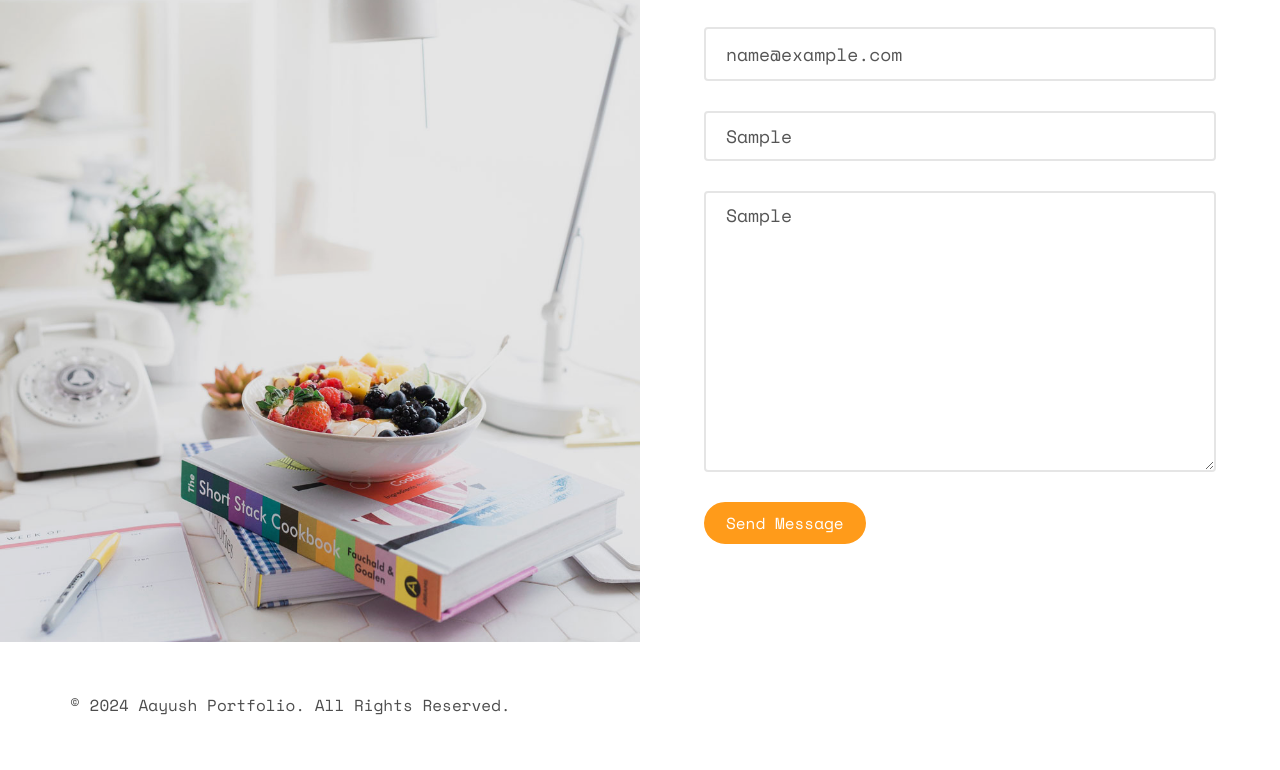
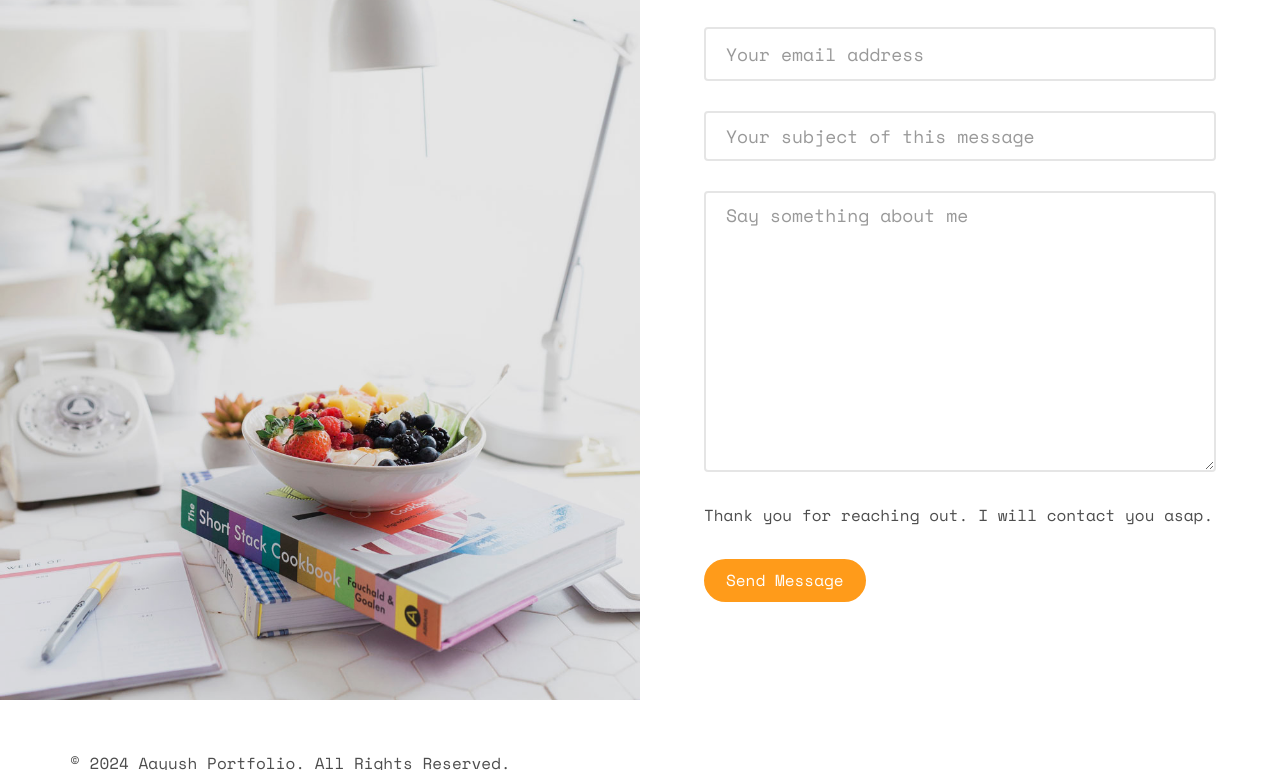
Before and after one commit to 1Aayush3/my-portfolio, a plain HTML site: page index.html in a window 1280 px wide. Both pictures are taken after typing "Sample", "Sample", "name@example.com", "Sample", "Sample" into the empty fields and a click on the input "Send Message". Shown: the part 6308-7078 px from the top of the page. Drawn offline with nearby package versions, Linux system fonts and the light colour scheme; some packages are replaced by stand-ins of ours; no server answers; files whose address does not match are found by name.

Commit message:
contact feature maintained

```diff
--- a/index.html
+++ b/index.html
@@ -565,7 +565,6 @@
 					<div class="overlay"></div>
 				</div>
 				<div class="choose animate-box">
-					<p id="response-message" style="display: none;"></p>
 					<h2>Contact</h2>
 					<form id="contactForm">
 						<div class="row form-group">
@@ -595,13 +594,13 @@
 						<div class="row form-group">
 							<div class="col-md-12">
 								<textarea name="message" id="message" cols="30" rows="10" class="form-control"
-									placeholder="Say something about us" required></textarea>
+									placeholder="Say something about me" required></textarea>
 							</div>
 						</div>
+						<p id="response-message" style="display: none;"></p>
 						<div class="form-group">
 							<input type="submit" value="Send Message" class="btn btn-primary">
 						</div>
-
 					</form>
 				</div>
 			</div>
--- a/js/main.js
+++ b/js/main.js
@@ -1,141 +1,144 @@
-;(function () {
-
-	'use strict';
+(function () {
+  "use strict";
 
   var isMobile = {
-		Android: function() {
+    Android: function () {
       return navigator.userAgent.match(/Android/i);
     },
-			BlackBerry: function() {
+    BlackBerry: function () {
       return navigator.userAgent.match(/BlackBerry/i);
     },
-			iOS: function() {
+    iOS: function () {
       return navigator.userAgent.match(/iPhone|iPad|iPod/i);
     },
-			Opera: function() {
+    Opera: function () {
       return navigator.userAgent.match(/Opera Mini/i);
     },
-			Windows: function() {
+    Windows: function () {
       return navigator.userAgent.match(/IEMobile/i);
     },
-			any: function() {
-			return (isMobile.Android() || isMobile.BlackBerry() || isMobile.iOS() || isMobile.Opera() || isMobile.Windows());
-		}
+    any: function () {
+      return (
+        isMobile.Android() ||
+        isMobile.BlackBerry() ||
+        isMobile.iOS() ||
+        isMobile.Opera() ||
+        isMobile.Windows()
+      );
+    },
   };
 
-
-	var fullHeight = function() {
-
-		if ( !isMobile.any() ) {
-			$('.js-fullheight').css('height', $(window).height());
-			$(window).resize(function(){
-				$('.js-fullheight').css('height', $(window).height());
+  var fullHeight = function () {
+    if (!isMobile.any()) {
+      $(".js-fullheight").css("height", $(window).height());
+      $(window).resize(function () {
+        $(".js-fullheight").css("height", $(window).height());
       });
     }
   };
 
   // Parallax
-	var parallax = function() {
+  var parallax = function () {
     $(window).stellar();
   };
 
-	var contentWayPoint = function() {
+  var contentWayPoint = function () {
     var i = 0;
-		$('.animate-box').waypoint( function( direction ) {
-
-			if( direction === 'down' && !$(this.element).hasClass('animated-fast') ) {
-
+    $(".animate-box").waypoint(
+      function (direction) {
+        if (
+          direction === "down" &&
+          !$(this.element).hasClass("animated-fast")
+        ) {
           i++;
 
-				$(this.element).addClass('item-animate');
-				setTimeout(function(){
-
-					$('body .animate-box.item-animate').each(function(k){
+          $(this.element).addClass("item-animate");
+          setTimeout(function () {
+            $("body .animate-box.item-animate").each(function (k) {
               var el = $(this);
-						setTimeout( function () {
-							var effect = el.data('animate-effect');
-							if ( effect === 'fadeIn') {
-								el.addClass('fadeIn animated-fast');
-							} else if ( effect === 'fadeInLeft') {
-								el.addClass('fadeInLeft animated-fast');
-							} else if ( effect === 'fadeInRight') {
-								el.addClass('fadeInRight animated-fast');
+              setTimeout(
+                function () {
+                  var effect = el.data("animate-effect");
+                  if (effect === "fadeIn") {
+                    el.addClass("fadeIn animated-fast");
+                  } else if (effect === "fadeInLeft") {
+                    el.addClass("fadeInLeft animated-fast");
+                  } else if (effect === "fadeInRight") {
+                    el.addClass("fadeInRight animated-fast");
                   } else {
-								el.addClass('fadeInUp animated-fast');
+                    el.addClass("fadeInUp animated-fast");
                   }
 
-							el.removeClass('item-animate');
-						},  k * 100, 'easeInOutExpo' );
+                  el.removeClass("item-animate");
+                },
+                k * 100,
+                "easeInOutExpo"
+              );
             });
-
           }, 50);
-
         }
-
-		} , { offset: '85%' } );
+      },
+      { offset: "85%" }
+    );
   };
 
-
-
-	var goToTop = function() {
-
-		$('.js-gotop').on('click', function(event){
-
+  var goToTop = function () {
+    $(".js-gotop").on("click", function (event) {
       event.preventDefault();
 
-			$('html, body').animate({
-				scrollTop: $('html').offset().top
-			}, 500, 'easeInOutExpo');
+      $("html, body").animate(
+        {
+          scrollTop: $("html").offset().top,
+        },
+        500,
+        "easeInOutExpo"
+      );
 
       return false;
     });
 
-		$(window).scroll(function(){
-
+    $(window).scroll(function () {
       var $win = $(window);
       if ($win.scrollTop() > 200) {
-				$('.js-top').addClass('active');
+        $(".js-top").addClass("active");
       } else {
-				$('.js-top').removeClass('active');
+        $(".js-top").removeClass("active");
       }
-
-		});
-
-	};
-
-	var pieChart = function() {
-		$('.chart').easyPieChart({
-			scaleColor: false,
-			lineWidth: 4,
-			lineCap: 'butt',
-			barColor: '#FF9000',
-			trackColor:	"#f5f5f5",
-			size: 160,
-			animate: 1000
     });
   };
 
-	var skillsWayPoint = function() {
-		if ($('#fh5co-skills').length > 0 ) {
-			$('#fh5co-skills').waypoint( function( direction ) {
-
-				if( direction === 'down' && !$(this.element).hasClass('animated') ) {
-					setTimeout( pieChart , 400);
-					$(this.element).addClass('animated');
-				}
-			} , { offset: '90%' } );
-		}
-
+  var pieChart = function () {
+    $(".chart").easyPieChart({
+      scaleColor: false,
+      lineWidth: 4,
+      lineCap: "butt",
+      barColor: "#FF9000",
+      trackColor: "#f5f5f5",
+      size: 160,
+      animate: 1000,
+    });
   };
 
+  var skillsWayPoint = function () {
+    if ($("#fh5co-skills").length > 0) {
+      $("#fh5co-skills").waypoint(
+        function (direction) {
+          if (direction === "down" && !$(this.element).hasClass("animated")) {
+            setTimeout(pieChart, 400);
+            $(this.element).addClass("animated");
+          }
+        },
+        { offset: "90%" }
+      );
+    }
+  };
 
   // Loading page
-	var loaderPage = function() {
+  var loaderPage = function () {
     $(".fh5co-loader").fadeOut("slow");
   };
 
-
-	$(function(){
+  $(function () {
     contentWayPoint();
     goToTop();
     loaderPage();
@@ -144,36 +147,48 @@
     // pieChart();
     skillsWayPoint();
   });
+})();
 
-
-}());
-
-$(document).ready(function() {
-	$('#contactForm').on('submit', function(event) {
+$(document).ready(function () {
+  $("#contactForm").on("submit", function (event) {
     event.preventDefault();
+	$(".fh5co-loader").fadeIn();
 
     var formData = {
-			fname: $('#fname').val(),
-			lname: $('#lname').val(),
-			email: $('#email').val(),
-			subject: $('#subject').val(),
-			message: $('#message').val()
+      fname: $("#fname").val(),
+      lname: $("#lname").val(),
+      email: $("#email").val(),
+      subject: $("#subject").val(),
+      message: $("#message").val(),
     };
 
     $.ajax({
-			url: '',
-			type: 'POST',
-			contentType: 'application/json',
+      url: "",
+      type: "POST",
+      contentType: "application/json",
       data: JSON.stringify(formData),
-			success: function(response) {
-				console.log("here sucess");
-				$('#responseMessage').text(response.message || 'Thank you for reaching out. I will contact you asap.');
+      success: function (response) {
+        console.log(response.message);
+        showResponseMessage(
+          "Thank you for reaching out. I will contact you asap."
+        );
       },
-			error: function(error) {
-				console.log("here error");
+      error: function (error) {
+        console.log(error.body);
+        showResponseMessage("Something went wrong! Please try again.");
+      },
+    });
 
-				$('#responseMessage').text('Error: ' + error.body);
+	this.reset();
+	$(".fh5co-loader").fadeOut();
+  });
+
+  function showResponseMessage(message) {
+    $("#response-message").text(message);
+    $("#response-message").fadeIn();
+
+    setTimeout(function () {
+      $("#response-message").fadeOut('slow');
+    }, 7000);
   }
 });
-	});
-});
```
Lines whose indentation alone changed are shown as unchanged.
